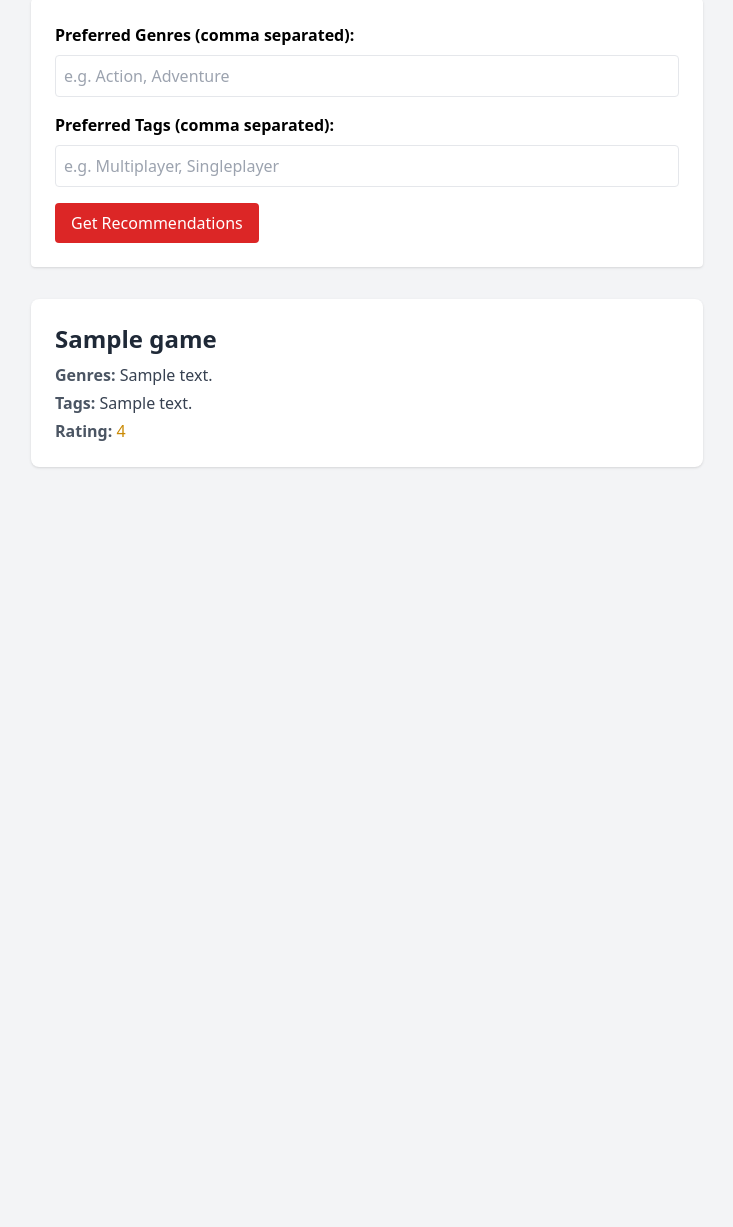
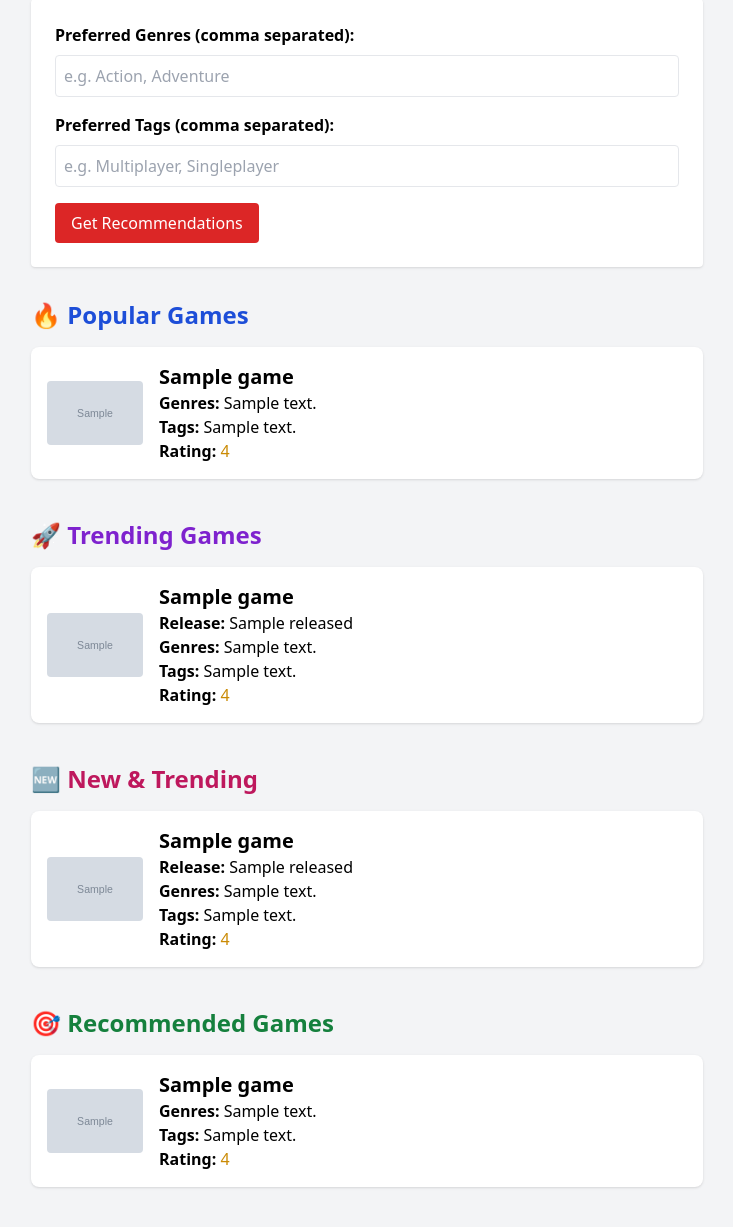
Before and after one commit to BidhunB/game_recomendation, a Flask app: template templates/index.html in a window 1280 px wide. Shown: the part 113-1340 px from the top of the page, without its empty margins (273-1006 px from the left). Before the commit the page ends 581 px from the top, so only its background shows below. Run offline with Flask 3, Linux system fonts and the light colour scheme; the template is opened without the code that fills it: most values are stand-ins (such as "Sample title", 1, 10 or a date in 2020); grey boxes marked "Sample" are stand-in pictures; parts of the project's set-up code (start-up, migrations or seed data) failed here and were passed over; some libraries are stand-ins or nearby versions.

Commit message:
Refactor game data fetching and enhance recommendations display in the app

```diff
--- a/app.py
+++ b/app.py
@@ -3,22 +3,26 @@ import pandas as pd
 import requests
 from sklearn.feature_extraction.text import TfidfVectorizer
 from sklearn.metrics.pairwise import cosine_similarity
+import datetime
 
 app = Flask(__name__)
 
-def fetch_game_data():
-    url = "https://api.rawg.io/api/games?key=711187b0527641ab907077c4c278a39c"
+def fetch_game_data(date_filter=None):
+    url = (
+        f"https://api.rawg.io/api/games"
+        f"?key=711187b0527641ab907077c4c278a39c"
+        f"&page_size=40"
+    )
+    if date_filter:
+        url += f"&dates={date_filter}"
     response = requests.get(url)
-
     if response.status_code != 200:
         print("Error fetching data:", response.status_code)
-        return None, None, None
-
+        return None
     data = response.json()
     if "results" not in data:
         print("Unexpected API format")
-        return None, None, None
-
+        return None
     df = pd.DataFrame(data["results"])
 
     # Handle missing values safely
@@ -50,24 +54,44 @@ def fetch_game_data():
 
     return df, vectorizer, tfidf_matrix
 
-# Fetch once on server start
-df, vectorizer, tfidf_matrix = fetch_game_data()
+# Fetch all-time games (no date filter)
+df_all, vectorizer_all, tfidf_matrix_all = fetch_game_data()
+
+# Fetch new & trending (last 6 months)
+today = datetime.date.today()
+six_months_ago = today - datetime.timedelta(days=180)
+date_filter = f"{six_months_ago},{today}"
+df_new, vectorizer_new, tfidf_matrix_new = fetch_game_data(date_filter=date_filter)
 
 @app.route('/', methods=['GET', 'POST'])
 def home():
+    # All Time Trending
+    trending_games_df = df_all.copy()
+    trending_games_df['released'] = pd.to_datetime(trending_games_df['released'], errors='coerce')
+    trending_games_df = trending_games_df.dropna(subset=['released'])
+    trending_games_df = trending_games_df.sort_values(by=["rating", "released"], ascending=[False, False]).head(5)
+    trending_games = trending_games_df[["name", "genre_text", "tag_text", "rating", "background_image", "released"]].to_dict(orient="records")
+
+    # New & Trending
+    new_trending_df = df_new.copy()
+    new_trending_df['released'] = pd.to_datetime(new_trending_df['released'], errors='coerce')
+    new_trending_df = new_trending_df.dropna(subset=['released'])
+    new_trending_df = new_trending_df[new_trending_df['rating'] > 0]
+    new_trending_df = new_trending_df.sort_values(by=["released", "rating"], ascending=[False, False]).head(5)
+    new_trending_games = new_trending_df[["name", "genre_text", "tag_text", "rating", "background_image", "released"]].to_dict(orient="records")
+
+    # Popular (from all-time)
+    popular_games = df_all.sort_values(by="rating", ascending=False).head(5)
+    popular_games = popular_games[["name", "genre_text", "tag_text", "rating", "background_image"]].to_dict(orient="records")
     result = None
 
-    if df is None:
-        return render_template('index.html', result=None)
+    if df_all is None:
+        return render_template('index.html', result=None, popular_games=[], trending_games=[])
 
     if request.method == 'POST':
         genres = request.form.get('genres', '')
         tags = request.form.get('tags', '')
 
-        print("Genres:", genres)
-        print("Tags:", tags)
-
-        # Preprocess user input
         selected_input = " ".join([
             g.strip().title() for g in genres.split(",") if g.strip()
         ] + [
@@ -75,15 +99,20 @@ def home():
         ])
 
         if selected_input:
-            user_vector = vectorizer.transform([selected_input])
-            similarity_scores = cosine_similarity(user_vector, tfidf_matrix)
+            user_vector = vectorizer_all.transform([selected_input])
+            similarity_scores = cosine_similarity(user_vector, tfidf_matrix_all)
             top_indices = similarity_scores.argsort()[0][::-1][:3]
-            recommended_games_df = df.iloc[top_indices]
-            result = recommended_games_df[["name", "genre_text", "tag_text", "rating"]].to_dict(orient="records")
+            recommended_games_df = df_all.iloc[top_indices]
+            result = recommended_games_df[["name", "genre_text", "tag_text", "rating", "background_image"]].to_dict(orient="records")
         else:
             result = []
 
-    return render_template('index.html', result=result)
-
+    return render_template(
+    'index.html',
+    result=result,
+    popular_games=popular_games,
+    trending_games=trending_games,
+    new_trending_games=new_trending_games
+)
 if __name__ == '__main__':
     app.run(debug=True)
--- a/templates/index.html
+++ b/templates/index.html
@@ -17,26 +17,90 @@
         <button type="submit" class="bg-red-600 text-white px-4 py-2 rounded">Get Recommendations</button>
       </form>
 
-      {% if result %}
-        {% for game in result %}
-          <div class="bg-white rounded-lg shadow p-6 mb-4">
-            <h2 class="text-2xl font-semibold text-gray-800 mb-2">{{ game.name }}</h2>
-            <div class="mb-1">
-              <span class="font-semibold text-gray-600">Genres:</span>
-              <span class="text-gray-700">{{ game.genre_text }}</span>
+      <!-- Popular Games Section -->
+      <div class="mb-10">
+        <h2 class="text-2xl font-bold text-blue-700 mb-4">🔥 Popular Games</h2>
+        <div class="space-y-4">
+          {% for game in popular_games %}
+            <div class="bg-white rounded-lg shadow p-4 flex items-center">
+              {% if game.background_image %}
+                <img src="{{ game.background_image }}" alt="{{ game.name }} image" class="w-24 h-16 object-cover rounded mr-4">
+              {% endif %}
+              <div>
+                <h3 class="text-xl font-semibold">{{ game.name }}</h3>
+                <div><span class="font-semibold">Genres:</span> {{ game.genre_text }}</div>
+                <div><span class="font-semibold">Tags:</span> {{ game.tag_text }}</div>
+                <div><span class="font-semibold">Rating:</span> <span class="text-yellow-600">{{ game.rating }}</span></div>
+              </div>
             </div>
-            <div class="mb-1">
-              <span class="font-semibold text-gray-600">Tags:</span>
-              <span class="text-gray-700">{{ game.tag_text }}</span>
+          {% endfor %}
+        </div>
+      </div>
+
+      <!-- Trending Games Section -->
+      <div class="mb-10">
+        <h2 class="text-2xl font-bold text-purple-700 mb-4">🚀 Trending Games</h2>
+        <div class="space-y-4">
+          {% for game in trending_games %}
+            <div class="bg-white rounded-lg shadow p-4 flex items-center">
+              {% if game.background_image %}
+                <img src="{{ game.background_image }}" alt="{{ game.name }} image" class="w-24 h-16 object-cover rounded mr-4">
+              {% endif %}
+              <div>
+                <h3 class="text-xl font-semibold">{{ game.name }}</h3>
+                <div><span class="font-semibold">Release:</span> {{ game.released }}</div>
+                <div><span class="font-semibold">Genres:</span> {{ game.genre_text }}</div>
+                <div><span class="font-semibold">Tags:</span> {{ game.tag_text }}</div>
+                <div><span class="font-semibold">Rating:</span> <span class="text-yellow-600">{{ game.rating }}</span></div>
+              </div>
             </div>
-            <div>
-              <span class="font-semibold text-gray-600">Rating:</span>
-              <span class="text-yellow-600">{{ game.rating }}</span>
+          {% endfor %}
+        </div>
+      </div>
+
+      <!-- New & Trending Games Section -->
+      <div class="mb-10">
+        <h2 class="text-2xl font-bold text-pink-700 mb-4">🆕 New & Trending</h2>
+        <div class="space-y-4">
+          {% for game in new_trending_games %}
+            <div class="bg-white rounded-lg shadow p-4 flex items-center">
+              {% if game.background_image %}
+                <img src="{{ game.background_image }}" alt="{{ game.name }} image" class="w-24 h-16 object-cover rounded mr-4">
+              {% endif %}
+              <div>
+                <h3 class="text-xl font-semibold">{{ game.name }}</h3>
+                <div><span class="font-semibold">Release:</span> {{ game.released }}</div>
+                <div><span class="font-semibold">Genres:</span> {{ game.genre_text }}</div>
+                <div><span class="font-semibold">Tags:</span> {{ game.tag_text }}</div>
+                <div><span class="font-semibold">Rating:</span> <span class="text-yellow-600">{{ game.rating }}</span></div>
+              </div>
             </div>
+          {% endfor %}
+        </div>
+      </div>
+
+      <!-- Recommendations Section -->
+      {% if result is not none %}
+        <h2 class="text-2xl font-bold text-green-700 mb-4">🎯 Recommended Games</h2>
+        {% if result %}
+          <div class="space-y-4">
+            {% for game in result %}
+              <div class="bg-white rounded-lg shadow p-4 flex items-center">
+                {% if game.background_image %}
+                  <img src="{{ game.background_image }}" alt="{{ game.name }} image" class="w-24 h-16 object-cover rounded mr-4">
+                {% endif %}
+                <div>
+                  <h3 class="text-xl font-semibold">{{ game.name }}</h3>
+                  <div><span class="font-semibold">Genres:</span> {{ game.genre_text }}</div>
+                  <div><span class="font-semibold">Tags:</span> {{ game.tag_text }}</div>
+                  <div><span class="font-semibold">Rating:</span> <span class="text-yellow-600">{{ game.rating }}</span></div>
+                </div>
+              </div>
+            {% endfor %}
           </div>
-        {% endfor %}
-      {% elif result is not none %}
-        <div class="text-center text-gray-500 text-lg">No recommendations to show.</div>
+        {% else %}
+          <div class="text-center text-gray-500 text-lg">No recommendations to show.</div>
+        {% endif %}
       {% endif %}
     </div>
   </body>
```
